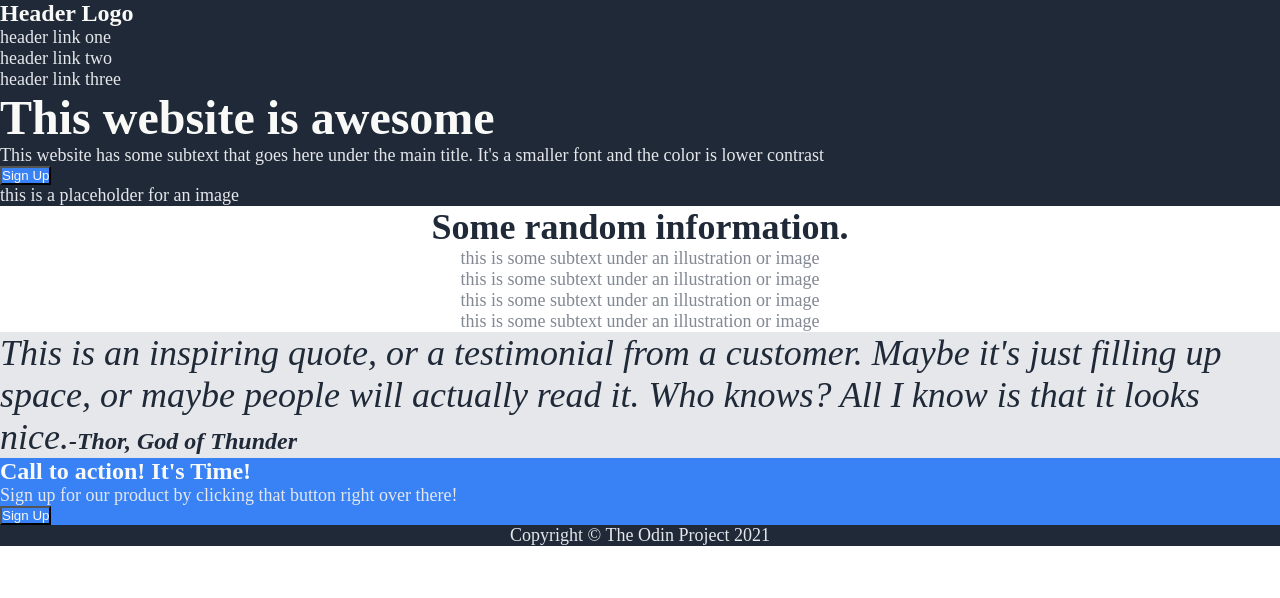
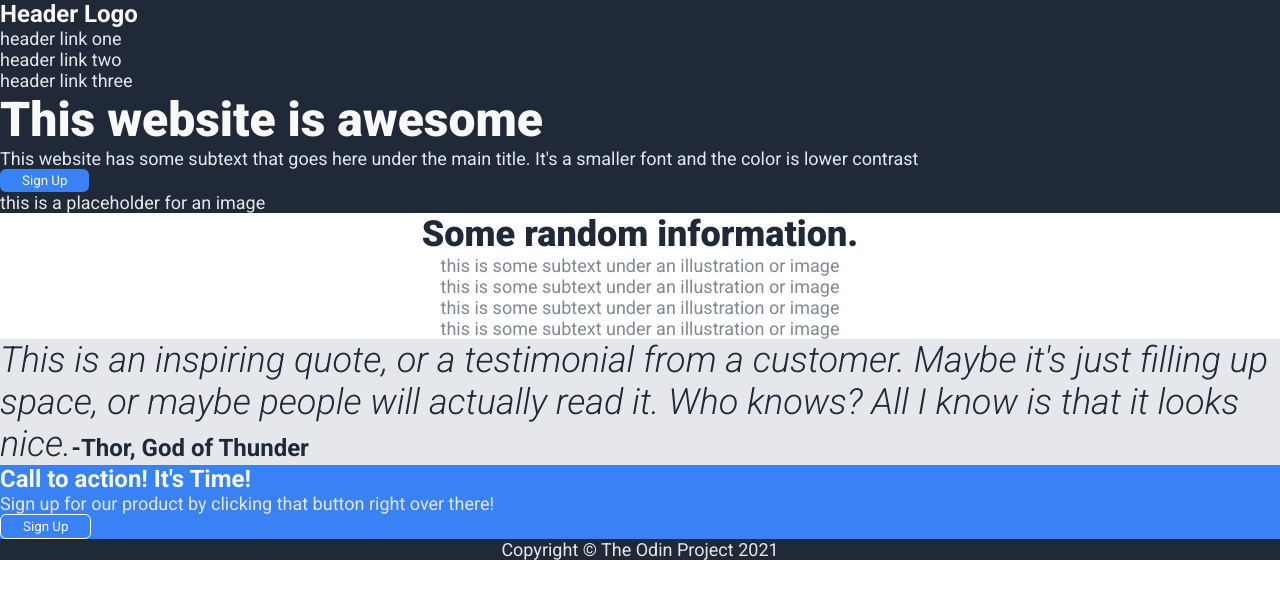
Before and after one commit to mattruth14/landing-page, a plain HTML site: page index.html in a window 1280 px wide. Drawn offline with Linux system fonts and the light colour scheme.

Commit message:
imported google font & organised selectors
imported the "roboto" font from google to match design brief.
organised css selectors.
changed a couple of class attributes to make elements easier to style

```diff
--- a/index.html
+++ b/index.html
@@ -58,7 +58,7 @@
                 </figure>
             </div>
         </section>
-        <section id="quote">
+        <section id="quote-block">
             <p id="quote-text">This is an inspiring quote, or a testimonial from a customer. Maybe it's just filling up
                 space, or maybe people will actually read it. Who knows? All I know is that it looks nice.<span
                     class="header-text quote">-Thor, God of Thunder</span></p>
--- a/styles.css
+++ b/styles.css
@@ -1,9 +1,12 @@
+@import url('https://fonts.googleapis.com/css2?family=Roboto:ital,wght@0,400;0,700;0,900;1,300&display=swap');
+
 *,
 ::before,
 ::after {
     box-sizing: border-box;
     margin: 0;
     padding: 0;
+    font-family: "roboto";
 }
 
 #random-info,
@@ -11,12 +14,11 @@ footer {
     text-align: center;
 }
 
+
+/* ///// Header ///// */
+
 .dark {
     background-color: #1f2937;
-}
-
-#quote {
-    background-color: #e5e7eb;
 }
 
 .header-text {
@@ -30,16 +32,41 @@ footer {
     color: #e5e7eb;
 }
 
+
+/* ///// Hero ///// */
+
 #hero-main {
     font-size: 48px;
     font-weight: 800;
     color: #f9faf8;
 }
 
+.sign-up {
+    border: none;
+    border-radius: 6px;
+    padding: 4px 22px;
+    color: #f9faf8;
+    background-color: #3882f6;
+}
+
+
+/* ///// Random Info ///// */
+
 #info-header {
     font-size: 36px;
     font-weight: 800;
     color: #1f2937;
+}
+
+.cap {
+    color: #818892;
+}
+
+
+/* ///// Quote ///// */
+
+#quote-block {
+    background-color: #e5e7eb;
 }
 
 #quote-text {
@@ -49,19 +76,19 @@ footer {
     color: #1f2937;
 }
 
-.cap {
-    color: #818892;
-}
-
 .quote {
+    font-weight: bold;
+    font-style: initial;
     color: #1f2937;
 }
 
-#action-container,
-.sign-up {
+
+/* ///// Call to action ///// */
+
+#action-container {
     background-color: #3882f6;
 }
 
-.sign-up {
-    color: #f9faf8;
+.two {
+    border: 1.8px white solid;
 }
```
